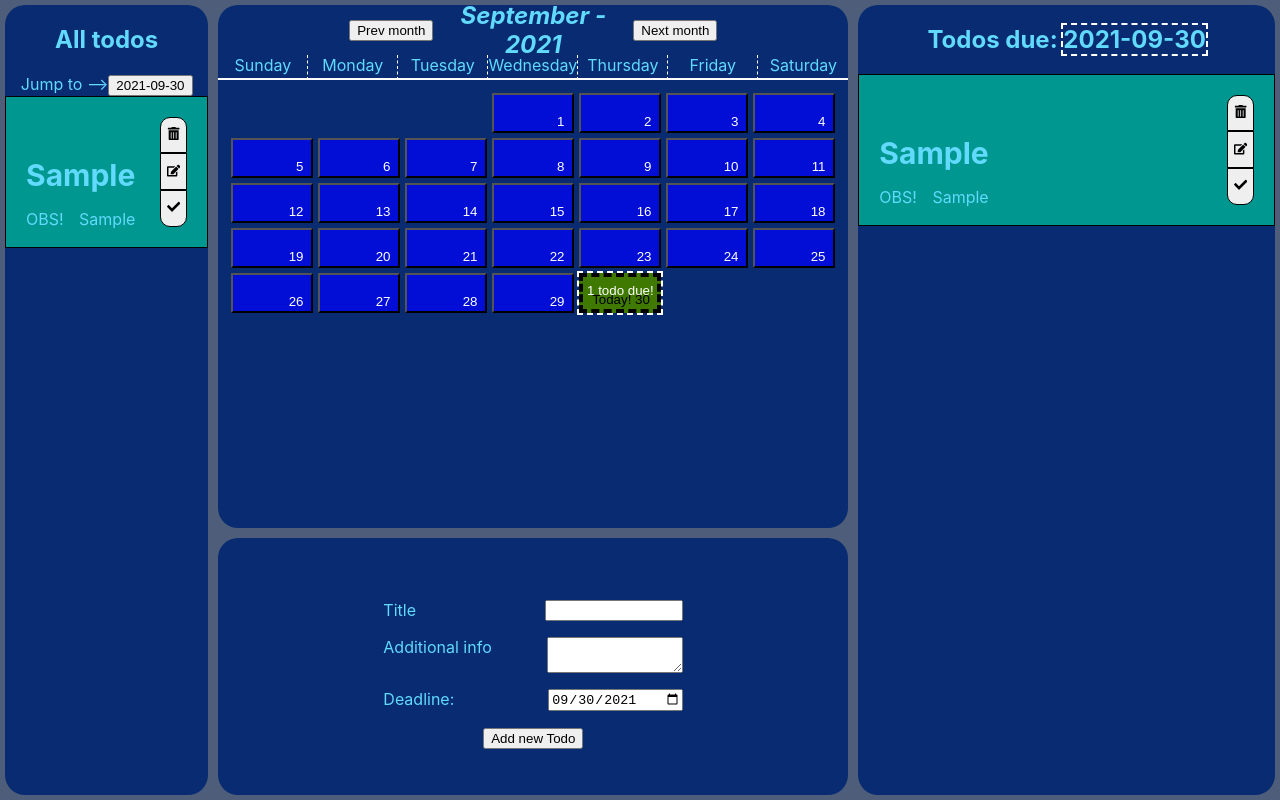
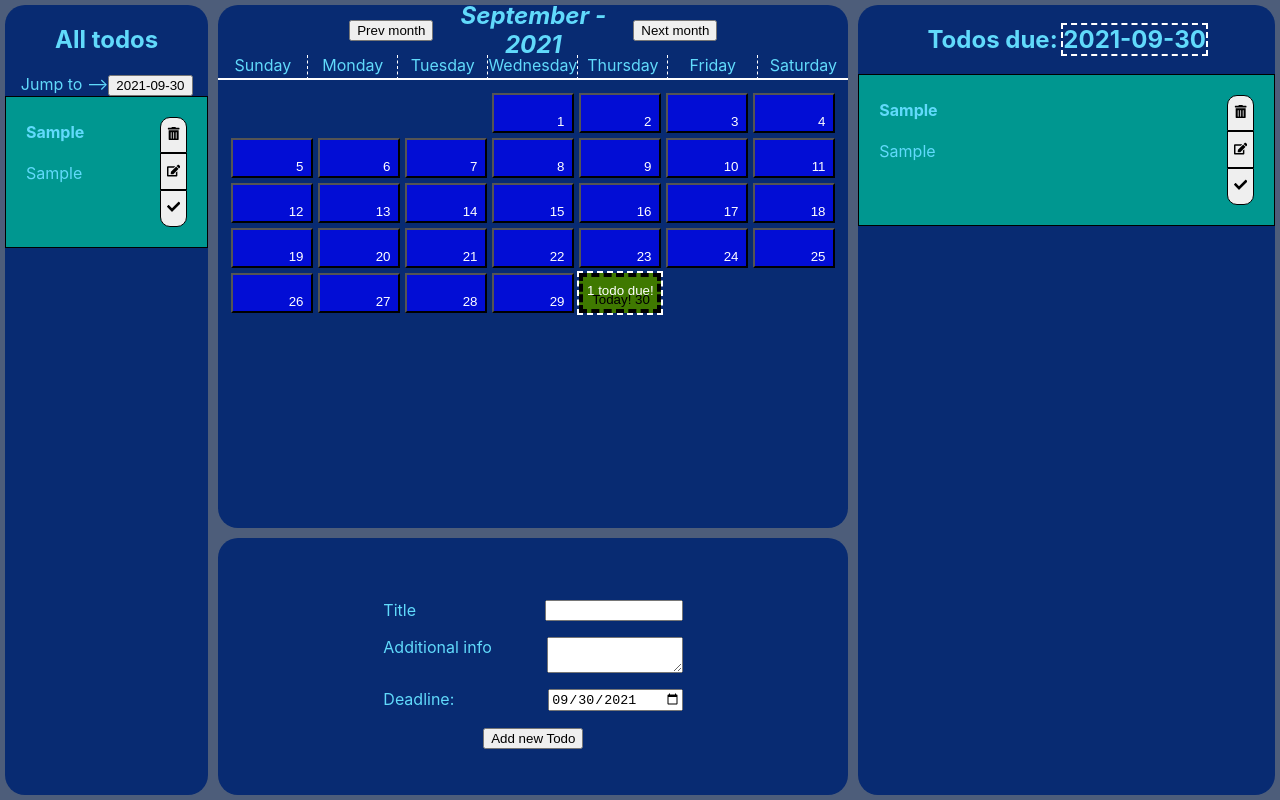
Before and after one commit to EmilNilsson12/typescript-todo-calendar, a React (Create React App) app: page / in a window 1280 px wide. Both pictures are taken after typing "Sample", "Sample" into the empty fields and a click on the button "Add new Todo". Built offline with nearby package versions, Linux system fonts and the light colour scheme; no server answers.

Commit message:
Remove bloated styling from TodoView

```diff
--- a/src/Components/TodoView/TodoView.css
+++ b/src/Components/TodoView/TodoView.css
@@ -8,17 +8,16 @@
 	background-color: rgb(0, 151, 144);
 }
 
+.todo-view div {
+	text-align: left;
+}
+
 .todo-view div h4 {
-	font-size: 30px;
-	margin-bottom: 10px;
+	margin-top: 5px;
 }
 
 .todo-view div p {
-	font-size: 16px;
-}
-
-.todo-view div p::before {
-	content: 'OBS! ';
+	margin-top: 5px;
 }
 
 .todo-completed {
```
